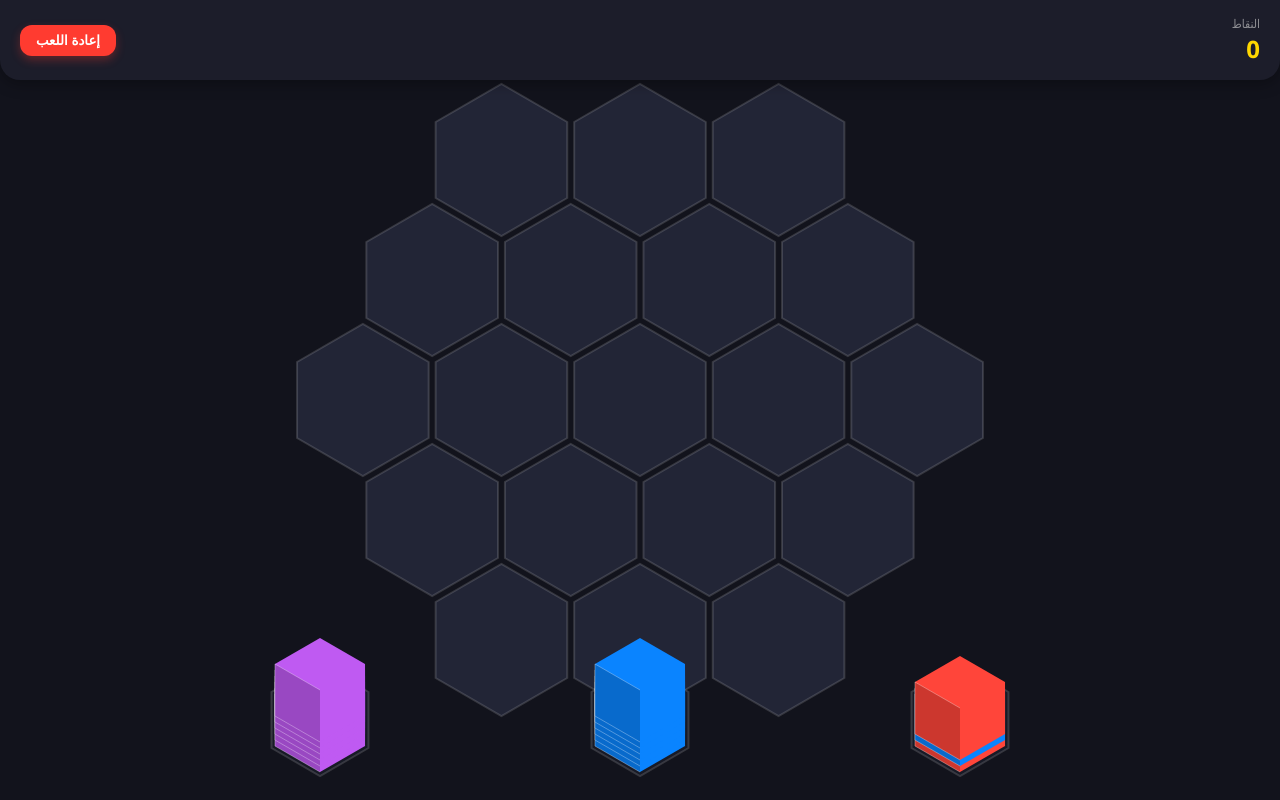
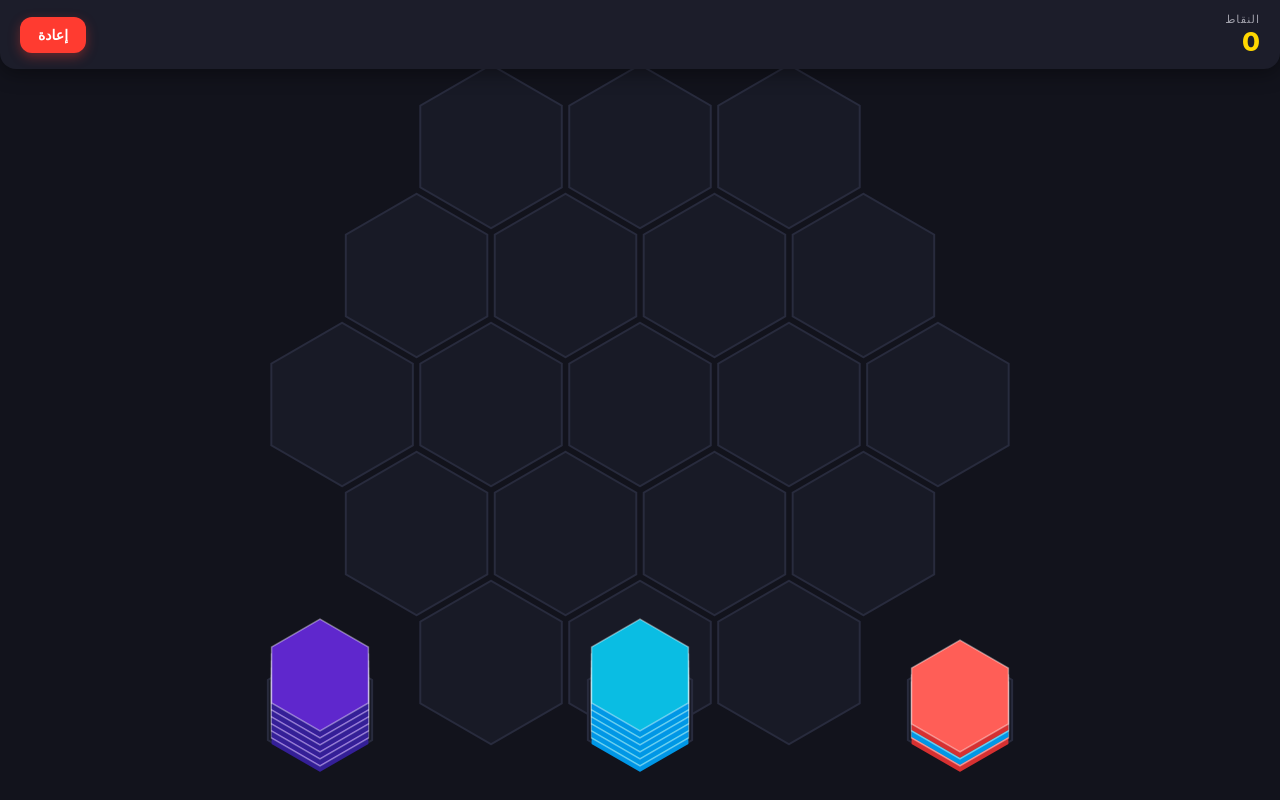
Before and after one commit to ba-lil/yoko, a plain HTML site: page index.html in a window 1280 px wide. Drawn offline with Linux system fonts and the light colour scheme.

Commit message:
Refactor HTML structure and game logic
Updated title and improved styling for UI elements. Adjusted game mechanics and rendering logic for better performance.

```diff
--- a/index.html
+++ b/index.html
@@ -3,8 +3,7 @@
 <head>
     <meta charset="UTF-8">
     <meta name="viewport" content="width=device-width, initial-scale=1.0, user-scalable=no, maximum-scale=1.0">
-    <title>Hexa Stack Telegram</title>
-    <!-- Telegram Web App SDK -->
+    <title>Hexa Stack HD</title>
     <script src="https://telegram.org/js/telegram-web-app.js"></script>
     <style>
         :root {
@@ -26,7 +25,7 @@
         body {
             background-color: var(--bg-color);
             color: var(--text-color);
-            font-family: 'Segoe UI', Tahoma, Geneva, Verdana, sans-serif;
+            font-family: -apple-system, BlinkMacSystemFont, "Segoe UI", Roboto, Helvetica, Arial, sans-serif;
             overflow: hidden;
             display: flex;
             flex-direction: column;
@@ -36,35 +35,33 @@
             width: 100vw;
         }
 
-        /* Header UI */
         header {
             width: 100%;
-            padding: 15px 20px;
+            padding: 12px 20px;
             display: flex;
             justify-content: space-between;
             align-items: center;
             background: var(--card-bg);
-            box-shadow: 0 4px 15px rgba(0,0,0,0.3);
-            border-bottom-left-radius: 20px;
-            border-bottom-right-radius: 20px;
+            box-shadow: 0 4px 20px rgba(0,0,0,0.4);
+            border-bottom-left-radius: 16px;
+            border-bottom-right-radius: 16px;
             z-index: 10;
         }
 
         .score-container {
             display: flex;
             flex-direction: column;
-            align-items: flex-start;
         }
 
         .score-title {
-            font-size: 12px;
-            color: #8E8E93;
-            text-transform: uppercase;
+            font-size: 11px;
+            color: #A0A0AB;
+            letter-spacing: 1px;
         }
 
         .score-val {
-            font-size: 24px;
-            font-weight: bold;
+            font-size: 26px;
+            font-weight: 800;
             color: var(--accent-color);
         }
 
@@ -72,19 +69,14 @@
             background: #FF3B30;
             border: none;
             color: white;
-            padding: 8px 16px;
+            padding: 10px 18px;
             border-radius: 12px;
             font-weight: bold;
+            font-size: 14px;
             cursor: pointer;
-            box-shadow: 0 4px 10px rgba(255, 59, 48, 0.3);
-            transition: transform 0.1s;
+            box-shadow: 0 4px 12px rgba(255, 59, 48, 0.35);
         }
 
-        .btn-restart:active {
-            transform: scale(0.95);
-        }
-
-        /* Canvas Game Container */
         #game-container {
             flex: 1;
             width: 100%;
@@ -106,7 +98,7 @@
             <span class="score-title">النقاط</span>
             <span id="score" class="score-val">0</span>
         </div>
-        <button class="btn-restart" onclick="restartGame()">إعادة اللعب</button>
+        <button class="btn-restart" onclick="restartGame()">إعادة</button>
     </header>
 
     <div id="game-container">
@@ -114,7 +106,6 @@
     </div>
 
     <script>
-        // --- تهيئة Telegram Web App ---
         const tg = window.Telegram ? window.Telegram.WebApp : null;
         if (tg) {
             tg.expand();
@@ -127,15 +118,14 @@
             }
         }
 
-        // --- أصوات اللعبة (Web Audio API) ---
         const audioCtx = new (window.AudioContext || window.webkitAudioContext)();
-        function playSound(freq, duration = 0.1, type = 'sine') {
+        function playSound(freq, duration = 0.1) {
             try {
                 const osc = audioCtx.createOscillator();
                 const gain = audioCtx.createGain();
-                osc.type = type;
+                osc.type = 'sine';
                 osc.frequency.setValueAtTime(freq, audioCtx.currentTime);
-                gain.gain.setValueAtTime(0.1, audioCtx.currentTime);
+                gain.gain.setValueAtTime(0.12, audioCtx.currentTime);
                 gain.gain.exponentialRampToValueAtTime(0.01, audioCtx.currentTime + duration);
                 osc.connect(gain);
                 gain.connect(audioCtx.destination);
@@ -144,36 +134,39 @@
             } catch(e){}
         }
 
-        // --- ألوان القطع السداسية ---
+        // ألوان مشبعة وجذابة مثل اللعبة الأصلية
         const COLORS = {
-            red: '#FF453A',
-            blue: '#0A84FF',
-            green: '#30D158',
-            yellow: '#FFD60A',
-            purple: '#BF5AF2',
-            orange: '#FF9F0A'
+            red: { top: '#FF5E57', side: '#D63031' },
+            blue: { top: '#0ABDE3', side: '#0097E6' },
+            green: { top: '#1DD1A1', side: '#10AC84' },
+            yellow: { top: '#FECA57', side: '#FF9F43' },
+            purple: { top: '#5F27CD', side: '#341F97' },
+            orange: { top: '#FF9F1A', side: '#E67E22' }
         };
         const COLOR_KEYS = Object.keys(COLORS);
 
-        // --- إعدادات Canvas والتجاوب ---
         const canvas = document.getElementById('gameCanvas');
         const ctx = canvas.getContext('2d');
-        let width, height, hexRadius;
+        let width, height, hexRadius, dpr;
 
+        // مضاعفة أبعاد الـ Canvas لمنع أي ضبابية HD Rendering
         function resize() {
             const container = document.getElementById('game-container');
             width = container.clientWidth;
             height = container.clientHeight;
-            canvas.width = width * window.devicePixelRatio;
-            canvas.height = height * window.devicePixelRatio;
+            dpr = Math.max(window.devicePixelRatio || 1, 2); // 2x على الأقل لضمان حدة الرسومات
+
+            canvas.width = width * dpr;
+            canvas.height = height * dpr;
             canvas.style.width = width + 'px';
             canvas.style.height = height + 'px';
-            ctx.scale(window.devicePixelRatio, window.devicePixelRatio);
-            hexRadius = Math.min(width, height) / 9;
+
+            ctx.resetTransform();
+            ctx.scale(dpr, dpr);
+            hexRadius = Math.min(width, height) / 8.5;
         }
 
-        // --- بناء الشبكة السداسية (Board Hex Grid) ---
-        const gridRadius = 2; // شبكة من 19 خلية
+        const gridRadius = 2;
         let grid = [];
 
         function initGrid() {
@@ -183,38 +176,30 @@
                 let r2 = Math.min(gridRadius, -q + gridRadius);
                 for (let r = r1; r <= r2; r++) {
                     const pos = hexToPixel(q, r);
-                    grid.push({
-                        q: q,
-                        r: r,
-                        x: pos.x,
-                        y: pos.y,
-                        stack: [] // التكديس داخل الخلية
-                    });
+                    grid.push({ q, r, x: pos.x, y: pos.y, stack: [] });
                 }
             }
         }
 
         function hexToPixel(q, r) {
             const centerX = width / 2;
-            const centerY = height / 2 - 40;
+            const centerY = height / 2 - 30;
             const x = centerX + hexRadius * (Math.sqrt(3) * q + Math.sqrt(3)/2 * r);
             const y = centerY + hexRadius * (3/2 * r);
             return { x, y };
         }
 
-        // --- إدارة الستاقات المتاحة للسحب (Bottom Slots) ---
         let spawnSlots = [null, null, null];
         let draggingSlotIndex = -1;
         let dragPos = { x: 0, y: 0 };
 
         function generateStack() {
-            const stackSize = Math.floor(Math.random() * 4) + 3; // 3 to 6
+            const stackSize = Math.floor(Math.random() * 4) + 3;
             const numColors = Math.random() > 0.5 ? 2 : 1;
             const chosenColors = [];
             for (let i = 0; i < numColors; i++) {
                 chosenColors.push(COLOR_KEYS[Math.floor(Math.random() * COLOR_KEYS.length)]);
             }
-
             const stack = [];
             for (let i = 0; i < stackSize; i++) {
                 stack.push(chosenColors[i % numColors]);
@@ -223,112 +208,112 @@
         }
 
         function refillSlots() {
-            let emptyCount = 0;
-            for (let i = 0; i < 3; i++) {
-                if (!spawnSlots[i]) {
-                    emptyCount++;
-                }
-            }
-            if (emptyCount === 3) {
+            if (spawnSlots.every(s => s === null)) {
                 for (let i = 0; i < 3; i++) {
                     spawnSlots[i] = generateStack();
                 }
             }
         }
 
-        // --- رسم الشكل السداسي ---
-        function drawHexagon(x, y, radius, color, isFlat = true, heightOffset = 0) {
+        // رسم سداسي مع ظلال وحواف ثلاثية الأبعاد احترافية
+        function drawHexTile(x, y, radius, colorObj, offset = 0) {
+            const py = y - offset;
+
+            // 1. رسم الظل السفلي للقطعة
             ctx.beginPath();
             for (let i = 0; i < 6; i++) {
                 const angle = (Math.PI / 3) * i + (Math.PI / 6);
                 const hx = x + radius * Math.cos(angle);
-                const hy = y - heightOffset + radius * Math.sin(angle);
+                const hy = py + 6 + radius * Math.sin(angle);
                 if (i === 0) ctx.moveTo(hx, hy);
                 else ctx.lineTo(hx, hy);
             }
             ctx.closePath();
+            ctx.fillStyle = colorObj.side;
+            ctx.fill();
 
-            if (isFlat) {
-                ctx.fillStyle = color;
-                ctx.fill();
-                ctx.strokeStyle = 'rgba(255,255,255,0.15)';
-                ctx.lineWidth = 2;
-                ctx.stroke();
-            } else {
-                // رسم تأثير ثلاثي الأبعاد للتكديس (3D Hex Tile)
-                ctx.fillStyle = color;
-                ctx.fill();
+            // 2. رسم السطح العلوي
+            ctx.beginPath();
+            for (let i = 0; i < 6; i++) {
+                const angle = (Math.PI / 3) * i + (Math.PI / 6);
+                const hx = x + radius * Math.cos(angle);
+                const hy = py + radius * Math.sin(angle);
+                if (i === 0) ctx.moveTo(hx, hy);
+                else ctx.lineTo(hx, hy);
+            }
+            ctx.closePath();
+            ctx.fillStyle = colorObj.top;
+            ctx.fill();
 
-                // إضافة ظل/حافة سفلية
-                ctx.fillStyle = 'rgba(0,0,0,0.2)';
-                ctx.beginPath();
-                for (let i = 1; i <= 3; i++) {
-                    const angle = (Math.PI / 3) * i + (Math.PI / 6);
-                    const hx = x + radius * Math.cos(angle);
-                    const hy = y - heightOffset + radius * Math.sin(angle);
-                    if (i === 1) ctx.moveTo(hx, hy);
-                    else ctx.lineTo(hx, hy);
-                }
-                ctx.lineTo(x, y - heightOffset);
-                ctx.fill();
+            // إضاءة الحواف (Highlighting)
+            ctx.strokeStyle = 'rgba(255, 255, 255, 0.4)';
+            ctx.lineWidth = 1.5;
+            ctx.stroke();
+        }
 
-                ctx.strokeStyle = 'rgba(255,255,255,0.3)';
-                ctx.lineWidth = 1;
-                ctx.stroke();
+        function drawEmptyHex(x, y, radius) {
+            ctx.beginPath();
+            for (let i = 0; i < 6; i++) {
+                const angle = (Math.PI / 3) * i + (Math.PI / 6);
+                const hx = x + radius * Math.cos(angle);
+                const hy = y + radius * Math.sin(angle);
+                if (i === 0) ctx.moveTo(hx, hy);
+                else ctx.lineTo(hx, hy);
             }
+            ctx.closePath();
+            ctx.fillStyle = '#181A26';
+            ctx.fill();
+            ctx.strokeStyle = '#282B3D';
+            ctx.lineWidth = 2;
+            ctx.stroke();
         }
 
         function drawStack(x, y, stack, radius) {
             for (let i = 0; i < stack.length; i++) {
-                const offset = i * 6; // مسافة التكديس العمودي
-                drawHexagon(x, y, radius, COLORS[stack[i]], false, offset);
+                drawHexTile(x, y, radius, COLORS[stack[i]], i * 7);
             }
         }
 
-        // --- حلقة الرسم الرئيسية (Render Loop) ---
         let score = 0;
 
         function render() {
             ctx.clearRect(0, 0, width, height);
 
-            // 1. رسم شبكة اللعب
+            // شبكة اللعب
             grid.forEach(cell => {
-                drawHexagon(cell.x, cell.y, hexRadius * 0.95, '#222536', true);
+                drawEmptyHex(cell.x, cell.y, hexRadius * 0.95);
                 if (cell.stack.length > 0) {
                     drawStack(cell.x, cell.y, cell.stack, hexRadius * 0.9);
                 }
             });
 
-            // 2. رسم منطقة القطع المتاحة في الأسفل
-            const slotY = height - 80;
+            // منطقة السحب المتاحة في الأسفل
+            const slotY = height - 90;
             const slotSpacing = width / 4;
 
             for (let i = 0; i < 3; i++) {
                 const slotX = slotSpacing * (i + 1);
-                // رسم القواعد المفرغة للفتحات
-                drawHexagon(slotX, slotY, hexRadius * 0.7, '#181A26', true);
+                drawEmptyHex(slotX, slotY, hexRadius * 0.7);
 
                 if (spawnSlots[i] && i !== draggingSlotIndex) {
                     drawStack(slotX, slotY, spawnSlots[i], hexRadius * 0.65);
                 }
             }
 
-            // 3. رسم القطعة المسحوبة حالياً
+            // رسم القطعة المسحوبة
             if (draggingSlotIndex !== -1 && spawnSlots[draggingSlotIndex]) {
-                drawStack(dragPos.x, dragPos.y - 30, spawnSlots[draggingSlotIndex], hexRadius * 0.85);
+                drawStack(dragPos.x, dragPos.y - 40, spawnSlots[draggingSlotIndex], hexRadius * 0.85);
             }
 
             requestAnimationFrame(render);
         }
 
-        // --- منطق حركة اللعبة والدمج (Game Logic & Merge) ---
         function checkAndMerge() {
             let mergedAny = false;
 
             grid.forEach(cell => {
                 if (cell.stack.length === 0) return;
 
-                // البحث عن الجيران
                 const neighbors = grid.filter(n => {
                     const dq = Math.abs(n.q - cell.q);
                     const dr = Math.abs(n.r - cell.r);
@@ -339,9 +324,7 @@
                 const topColor = cell.stack[cell.stack.length - 1];
 
                 neighbors.forEach(n => {
-                    const neighborTopColor = n.stack[n.stack.length - 1];
-                    if (topColor === neighborTopColor) {
-                        // نقل القطع المتطابقة
+                    if (n.stack[n.stack.length - 1] === topColor) {
                         while (n.stack.length > 0 && n.stack[n.stack.length - 1] === topColor) {
                             cell.stack.push(n.stack.pop());
                             mergedAny = true;
@@ -351,24 +334,22 @@
                     }
                 });
 
-                // إذا وصل الكوم إلى 10 قطع متطابقة أو أكثر، يتم حذفها (Clear)
                 if (cell.stack.length >= 10) {
                     cell.stack = [];
-                    score += 150;
+                    score += 200;
                     document.getElementById('score').innerText = score;
-                    playSound(600, 0.2, 'square');
+                    playSound(600, 0.2);
                     triggerHaptic('heavy');
                 }
             });
 
             if (mergedAny) {
-                playSound(440, 0.1);
+                playSound(480, 0.1);
                 triggerHaptic('medium');
-                setTimeout(checkAndMerge, 250); // دمج متسلسل (Cascade)
+                setTimeout(checkAndMerge, 220);
             }
         }
 
-        // --- معالجة إدخالات اللمس والسحب (Touch Events) ---
         function getPointerPos(e) {
             const rect = canvas.getBoundingClientRect();
             const clientX = e.touches ? e.touches[0].clientX : e.clientX;
@@ -383,14 +364,13 @@
             if (audioCtx.state === 'suspended') audioCtx.resume();
 
             const pos = getPointerPos(e);
-            const slotY = height - 80;
+            const slotY = height - 90;
             const slotSpacing = width / 4;
 
             for (let i = 0; i < 3; i++) {
                 if (spawnSlots[i]) {
                     const slotX = slotSpacing * (i + 1);
-                    const dist = Math.hypot(pos.x - slotX, pos.y - slotY);
-                    if (dist < hexRadius) {
+                    if (Math.hypot(pos.x - slotX, pos.y - slotY) < hexRadius) {
                         draggingSlotIndex = i;
                         dragPos = pos;
                         triggerHaptic('light');
@@ -408,36 +388,30 @@
         function onPointerUp() {
             if (draggingSlotIndex === -1) return;
 
-            // البحث عن أقرب خلية في الشبكة للإفلات
             let closestCell = null;
             let minDist = hexRadius * 1.2;
 
             grid.forEach(cell => {
-                const dist = Math.hypot(dragPos.x - cell.x, (dragPos.y - 30) - cell.y);
+                const dist = Math.hypot(dragPos.x - cell.x, (dragPos.y - 40) - cell.y);
                 if (dist < minDist) {
                     minDist = dist;
                     closestCell = cell;
                 }
             });
 
-            // إسقاط القطعة في الخلية إذا كانت فارغة
             if (closestCell && closestCell.stack.length === 0) {
                 closestCell.stack = [...spawnSlots[draggingSlotIndex]];
                 spawnSlots[draggingSlotIndex] = null;
-                playSound(300, 0.08);
+                playSound(320, 0.08);
                 triggerHaptic('light');
 
-                // دمج الألوان
                 setTimeout(checkAndMerge, 150);
-
-                // إعادة ملء الفتحات إذا فرغت
                 refillSlots();
             }
 
             draggingSlotIndex = -1;
         }
 
-        // تسجيل أحداث اللمس والماوس
         canvas.addEventListener('mousedown', onPointerDown);
         window.addEventListener('mousemove', onPointerMove);
         window.addEventListener('mouseup', onPointerUp);
@@ -455,7 +429,6 @@
             triggerHaptic('warning');
         }
 
-        // --- بدء اللعبة ---
         window.addEventListener('resize', resize);
         resize();
         initGrid();
```
